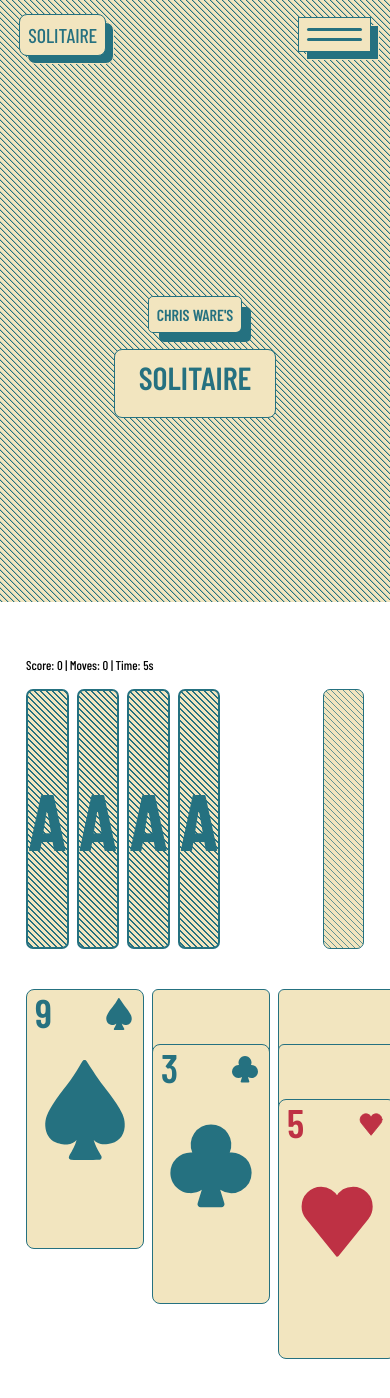
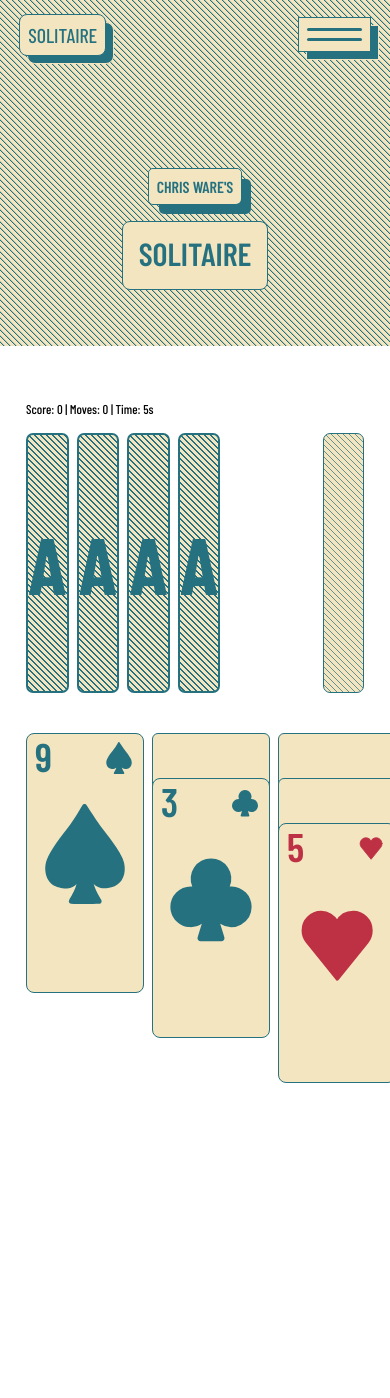
Before and after one commit to ChristianWare/solitaire, a Next.js app: page / in a window 390 px wide. Shown: the top 1398 px of the page. After the commit the page ends 1263 px from the top, so only its background shows below. Built offline with nearby package versions, Linux system fonts and the light colour scheme.

Commit message:
hero fixes

```diff
--- a/src/app/globals.css
+++ b/src/app/globals.css
@@ -7,6 +7,7 @@
   --white: #ffffff;
   --tan: #f2e5bf;
   --red: #be3144;
+  --lightGray: #aab9c5;
 }
 
 * {
--- a/src/components/DropColumn/DropColumn.tsx
+++ b/src/components/DropColumn/DropColumn.tsx
@@ -58,7 +58,7 @@ export default function DropColumn({
       {columnCards.map((card, idx) => (
         <div
           key={card.id}
-          style={{ marginBottom: "-205px" }}
+          style={{ marginBottom: "-215px" }}
           onDoubleClick={() => onDoubleClickCard(colIndex, idx)}
         >
           {card.faceUp ? (
--- a/src/components/Hero/Hero.module.css
+++ b/src/components/Hero/Hero.module.css
@@ -85,13 +85,12 @@
   z-index: -2;
 }
 
-@media screen and (max-width: 968px) {
-  .container {
-    padding: 16rem 0rem;
+@media screen and (max-width: 568px) {
+  .heading {
+    padding: 2rem;
+    padding-top: 1.5rem;
   }
-}
 
-@media screen and (max-width: 568px) {
   .heading::after {
     -webkit-text-stroke: 1.5px var(--tan);
     z-index: -999;
```
